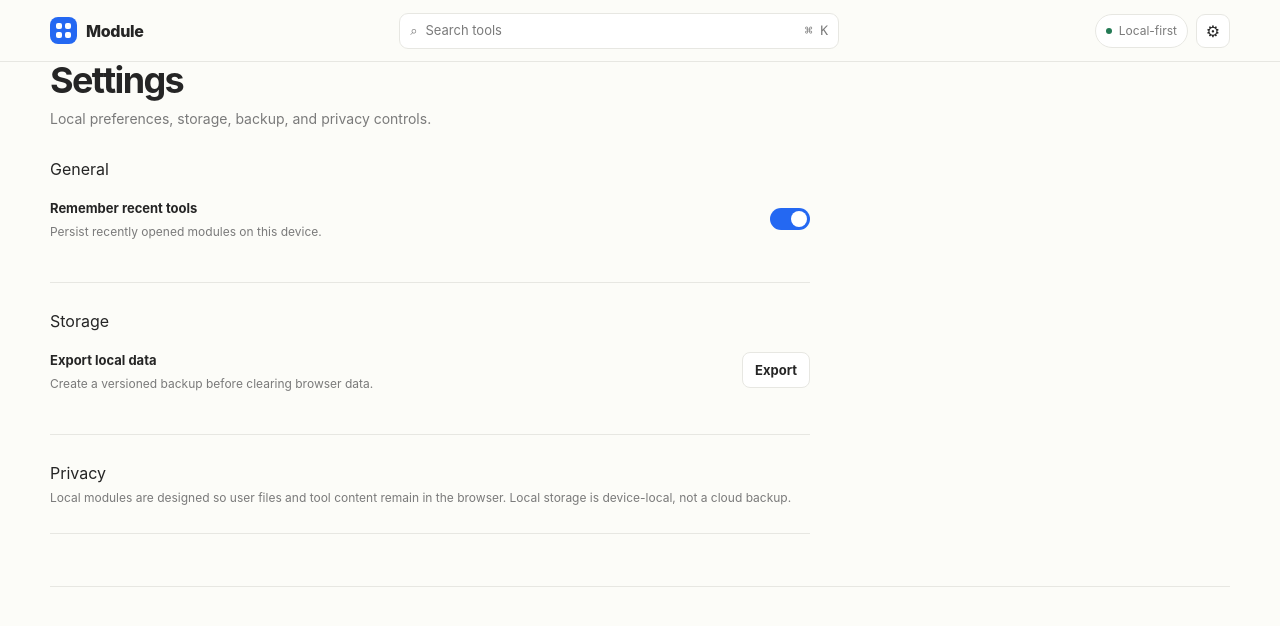
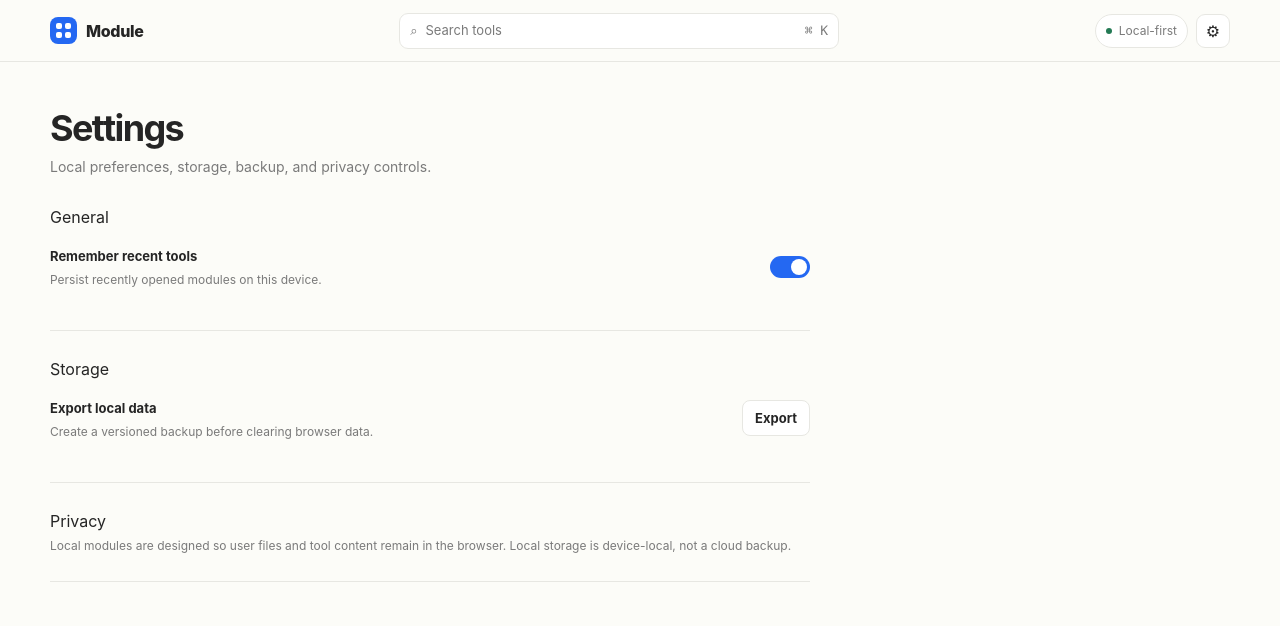
Before and after one commit to howlil/modu-app, a SvelteKit app: page /settings in a window 1280 px wide. Shown: the top 626 px of the page. Built offline with nearby package versions, Linux system fonts and the light colour scheme.

Commit message:
fix: scope settings section styles

```diff
--- a/src/routes/settings/+page.svelte
+++ b/src/routes/settings/+page.svelte
@@ -46,7 +46,7 @@
     max-width: 760px;
   }
 
-  section {
+  .settings > section {
     padding: 0 0 26px;
     margin-bottom: 26px;
     border-bottom: 1px solid var(--line);
```
